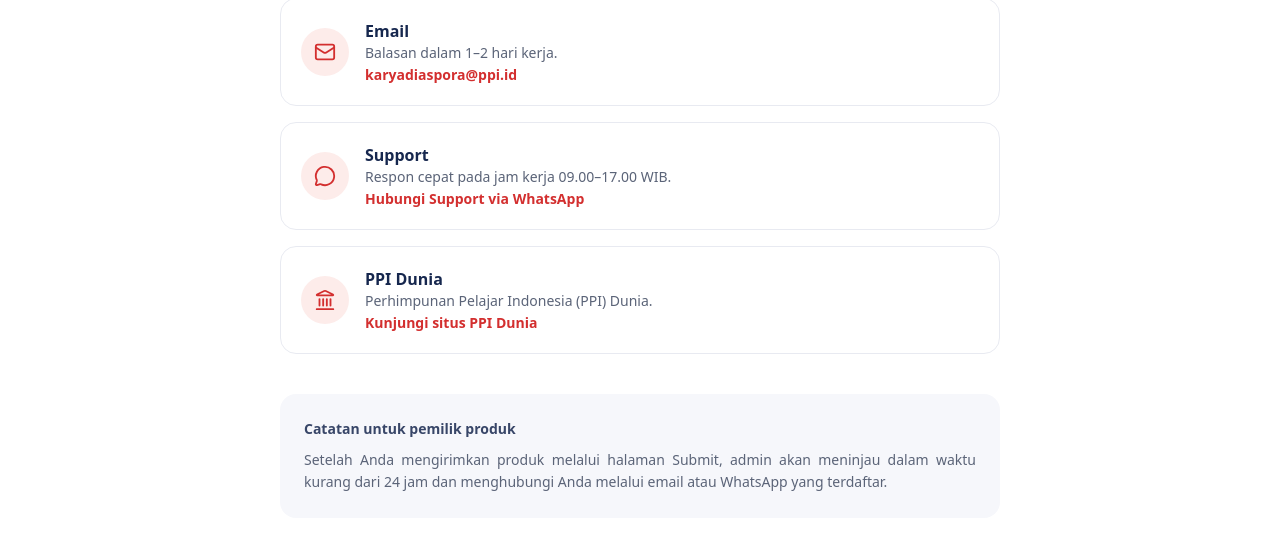
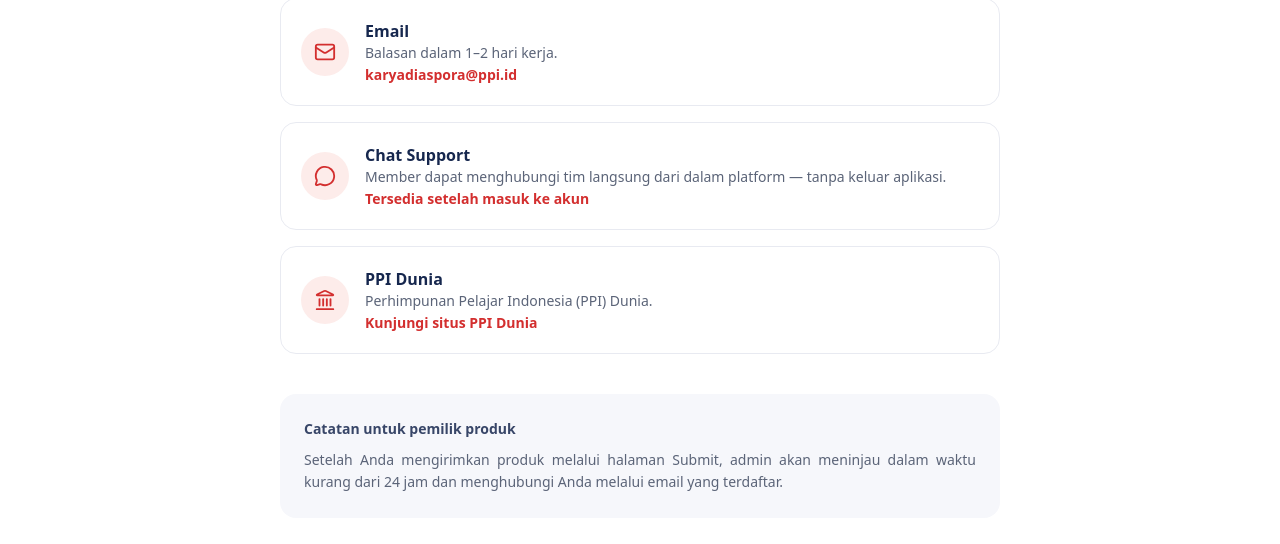
Before and after one commit to gasti21/diaspora-project, a Next.js app: page /kontak in a window 1280 px wide. Shown: the part 226-770 px from the top of the page. Built offline with nearby package versions, Linux system fonts and the light colour scheme; no server answers.

Commit message:
fix: kontak tanpa WhatsApp - chat support in-platform

```diff
--- a/src/app/(public)/kontak/page.tsx
+++ b/src/app/(public)/kontak/page.tsx
@@ -25,9 +25,10 @@ export default function KontakPage() {
         />
         <Card
           icon={MessageCircle}
-          title="Support"
-          desc="Respon cepat pada jam kerja 09.00–17.00 WIB."
-          value="Hubungi Support via WhatsApp"
+          title="Chat Support"
+          desc="Member dapat menghubungi tim langsung dari dalam platform — tanpa keluar aplikasi."
+          value="Tersedia setelah masuk ke akun"
+          href="/login?next=%2Fexplore"
         />
         <Card
           icon={Landmark}
@@ -43,7 +44,7 @@ export default function KontakPage() {
         <p className="mt-2 text-muted">
           Setelah Anda mengirimkan produk melalui halaman Submit, admin akan
           meninjau dalam waktu kurang dari 24 jam dan menghubungi Anda melalui
-          email atau WhatsApp yang terdaftar.
+          email yang terdaftar.
         </p>
       </div>
     </div>
```
